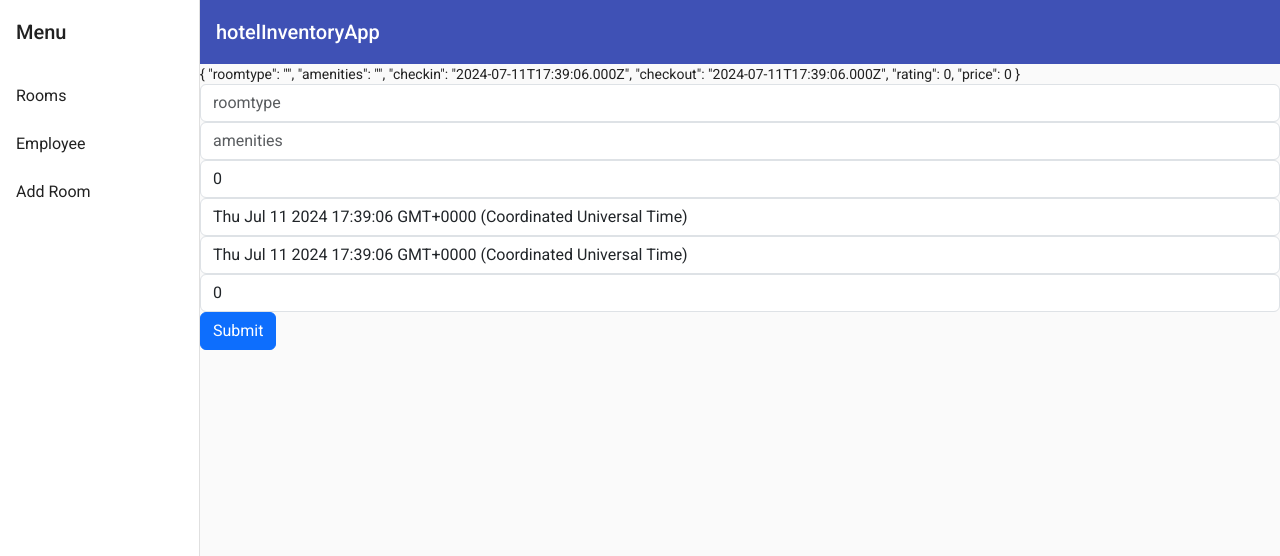
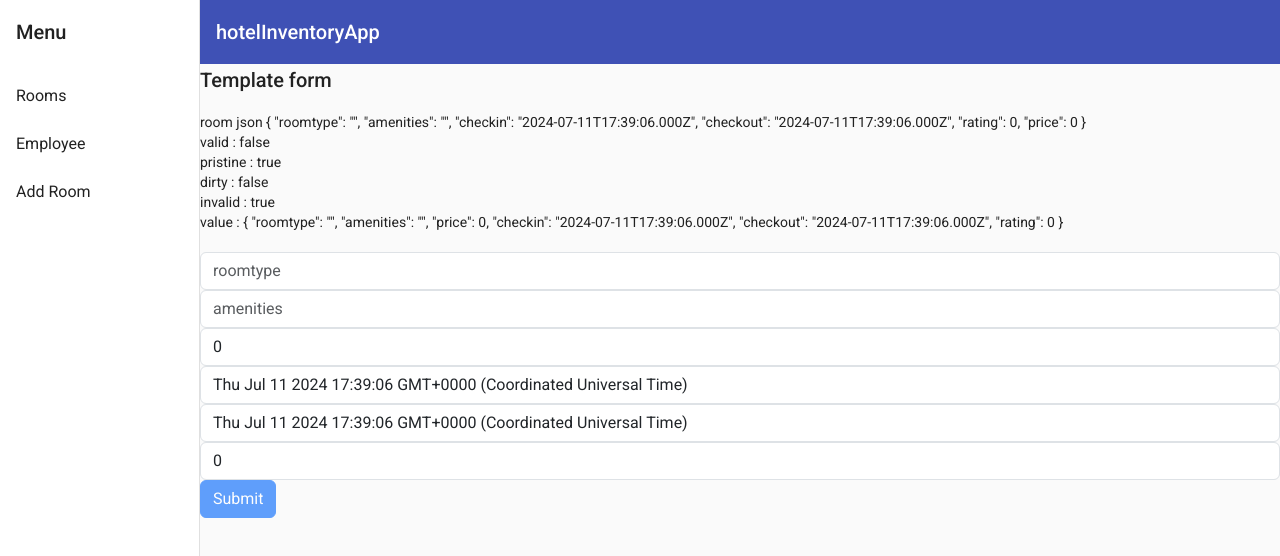
Before and after one commit to SrijanRM/a-zAngular, an Angular app: page /rooms/add in a window 1280 px wide. Shown: the top 556 px of the page. Built offline with nearby package versions, Linux system fonts and the light colour scheme.

Commit message:
vallidatino
pristine , dirrty , required , vlalid , invalid , value

```diff
--- a/src/app/rooms/room-add/room-add.component.html
+++ b/src/app/rooms/room-add/room-add.component.html
@@ -1,25 +1,36 @@
-{{ room | json  }}
-
-<form (ngSubmit)="addRooms()">
+<h2>Template form</h2>
+<div>room json {{room | json }}</div>
+<div>valid : {{ roomForm.valid | json }} </div>
+<div>pristine : {{ roomForm.pristine | json }} </div>
+<div>dirty : {{ roomForm.dirty | json }} </div>
+<div>invalid : {{ roomForm.invalid | json }} </div>
+<div>value : {{ roomForm.value | json }} </div>
+<br>
+<form #roomForm="ngForm" (ngSubmit)="addRooms()">
     <div class="form-group">
-        <input required class="form-control" type="text" name="roomtype" placeholder="roomtype" [(ngModel)]="room.roomtype">
+        <input required class="form-control" type="text" name="roomtype" placeholder="roomtype"
+            [(ngModel)]="room.roomtype">
     </div>
     <div class="form-group">
-        <input required class="form-control" type="text" name="amenities" placeholder="amenities" [(ngModel)]="room.amenities">
+        <input required #roomamenities="ngModel" class="form-control" type="text" name="amenities" minlength="5"
+            maxlength="10" placeholder="amenities" [(ngModel)]="room.amenities">
+        <div *ngIf="roomamenities.errors?.['minlength']">{{roomamenities.errors | json}}</div>
     </div>
     <div class="form-group">
         <input required class="form-control" type="number" name="price" placeholder="price" [(ngModel)]="room.price">
     </div>
     <div class="form-group">
-        <input required class="form-control" type="datetime" name="checkin" placeholder="check in " [(ngModel)]="room.checkin">
+        <input required class="form-control" type="datetime" name="checkin" placeholder="check in "
+            [(ngModel)]="room.checkin">
     </div>
     <div class="form-group">
-        <input required class="form-control" type="datetime" name="checkout" placeholder="check out" [(ngModel)]="room.checkout">
+        <input required class="form-control" type="datetime" name="checkout" placeholder="check out"
+            [(ngModel)]="room.checkout">
     </div>
     <div class="form-group">
         <input required class="form-control" type="number" name="rating" placeholder="rating" [(ngModel)]="room.rating">
     </div>
     <div>
-        <button class="btn btn-primary" type="submit">Submit</button>
+        <button [disabled]="roomForm.invalid" class="btn btn-primary" type="submit">Submit</button>
     </div>
 </form>
--- a/src/app/rooms/rooms.component.ts
+++ b/src/app/rooms/rooms.component.ts
@@ -158,4 +158,4 @@ export class RoomsComponent implements OnInit, DoCheck, AfterViewInit, AfterView
 // router 9:35:40
 // 10:15:15 - > 10:27:04 template driven form
 
-// 10:48:00  // template
+// 10:48:00  // template // 11:14:00
```
